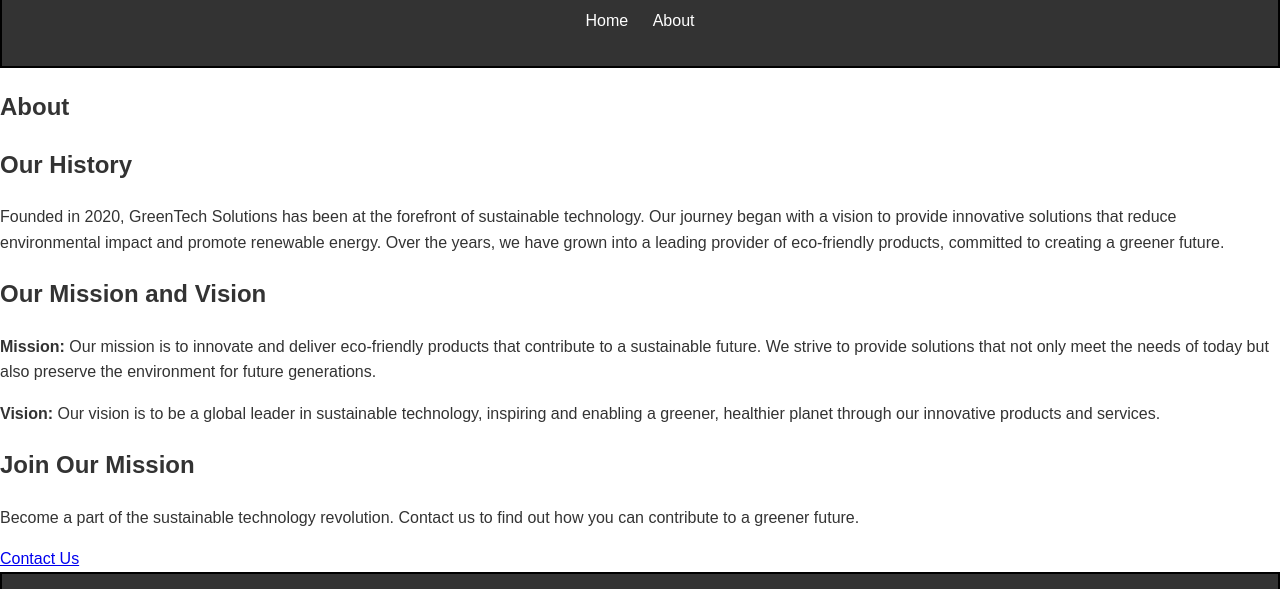
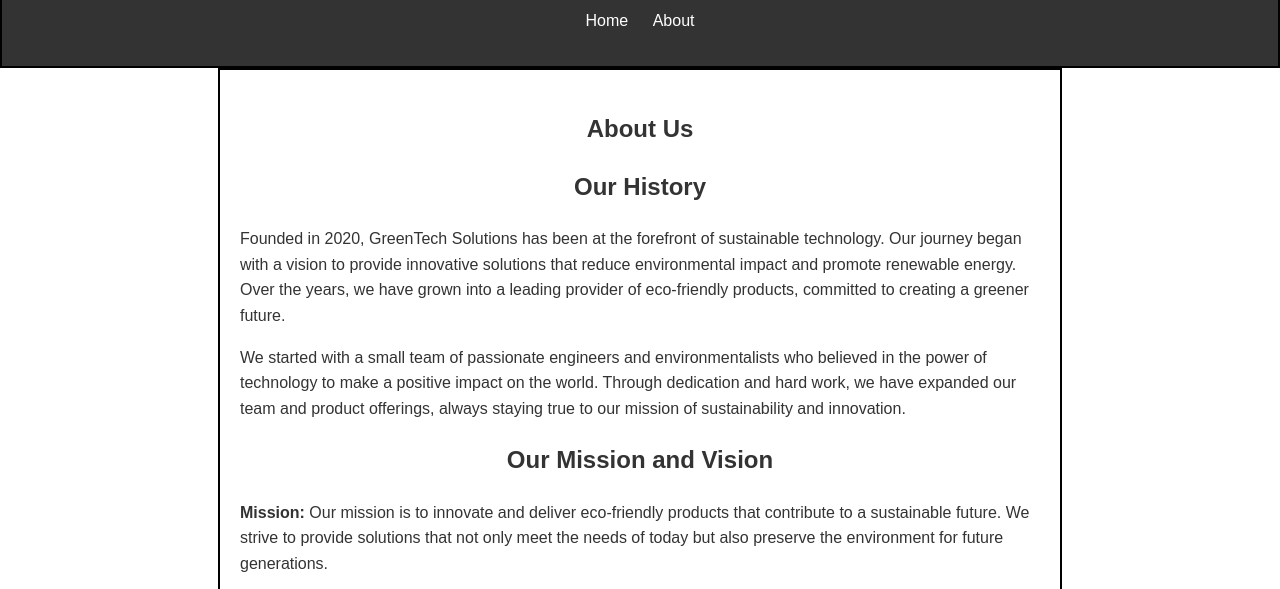
Before and after one commit to rosen252/Final-Project, a plain HTML site: page About.html in a window 1280 px wide. Shown: the part 77-666 px from the top of the page. Drawn offline with Linux system fonts and the light colour scheme.

Commit message:
Enhanced About page with additional content and detailed descriptions

```diff
--- a/About.html
+++ b/About.html
@@ -18,21 +18,24 @@
     </header>
 
     <section class="about-content">
-        <h1>About</h1>
+        <h1>About Us</h1>
         <div class="history">
             <h2>Our History</h2>
             <p>Founded in 2020, GreenTech Solutions has been at the forefront of sustainable technology. Our journey began with a vision to provide innovative solutions that reduce environmental impact and promote renewable energy. Over the years, we have grown into a leading provider of eco-friendly products, committed to creating a greener future.</p>
+            <p>We started with a small team of passionate engineers and environmentalists who believed in the power of technology to make a positive impact on the world. Through dedication and hard work, we have expanded our team and product offerings, always staying true to our mission of sustainability and innovation.</p>
         </div>
         <div class="mission-vision">
             <h2>Our Mission and Vision</h2>
             <p><strong>Mission:</strong> Our mission is to innovate and deliver eco-friendly products that contribute to a sustainable future. We strive to provide solutions that not only meet the needs of today but also preserve the environment for future generations.</p>
+            <p>Our mission drives everything we do. From research and development to customer service, we are focused on creating products that help reduce carbon footprints and promote a healthier planet. We believe that by working together, we can achieve significant and lasting positive changes for the environment.</p>
             <p><strong>Vision:</strong> Our vision is to be a global leader in sustainable technology, inspiring and enabling a greener, healthier planet through our innovative products and services.</p>
+            <p>We envision a world where technology and sustainability go hand in hand. Our vision is to create a future where renewable energy is accessible to everyone, and where our products make a tangible difference in the fight against climate change. We are dedicated to continuous improvement and innovation to make this vision a reality.</p>
         </div>
     </section>
 
     <section class="cta">
         <h2>Join Our Mission</h2>
-        <p>Become a part of the sustainable technology revolution. Contact us to find out how you can contribute to a greener future.</p>
+        <p>Become a part of the sustainable technology revolution. Contact us to find out how you can contribute to a greener future. We are always looking for like-minded individuals and organizations to partner with us in our mission to make the world a better place.</p>
         <a href="contact.html" class="cta-button">Contact Us</a>
     </section>
 
--- a/Style.css
+++ b/Style.css
@@ -84,6 +84,37 @@
     margin-top: 10px;
 }
 
+.about-content {
+    padding: 20px;
+    max-width: 800px;
+    margin: 0 auto;
+    border: 2px solid #000;
+}
+
+.about-content h1, .about-content h2 {
+    text-align: center;
+    color: #333;
+}
+
+.cta {
+    background-color: #f4f4f4;
+    text-align: center;
+    padding: 50px 0;
+    border: 2px solid #000;
+}
+
+.cta .cta-button {
+    background-color: #333;
+    color: #fff;
+    padding: 10px 20px;
+    text-decoration: none;
+    border-radius: 5px;
+}
+
+.cta .cta-button:hover {
+    background-color: #555;
+}
+
 footer {
     padding: 20px 0;
 }
```
